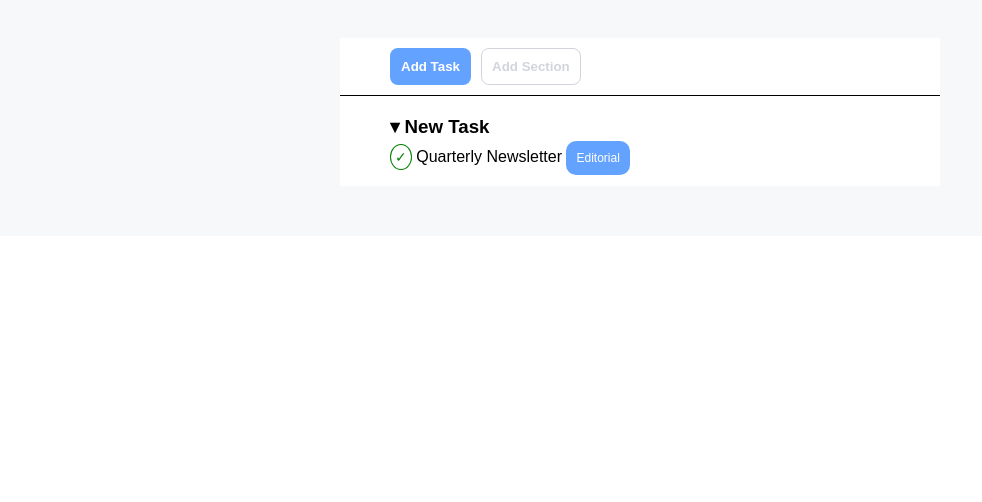
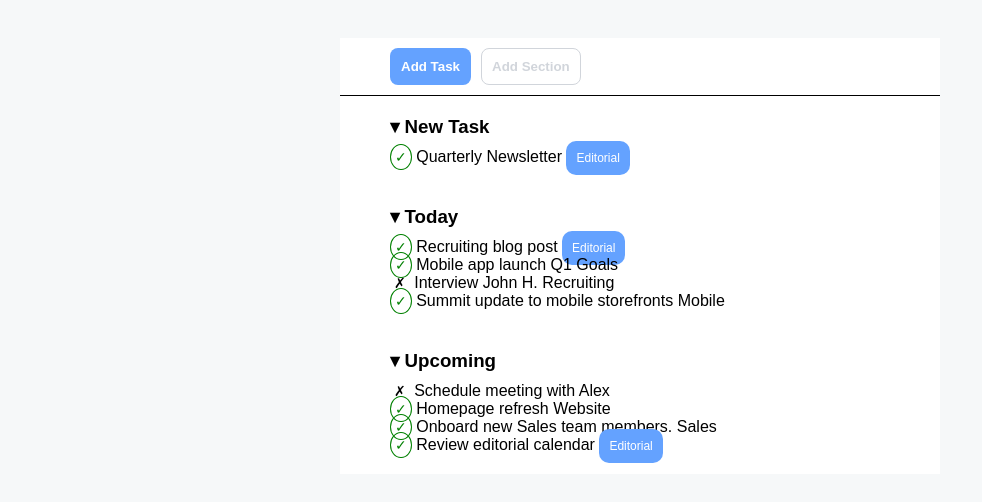
Before and after one commit to giuseppemele94/html-css-toboolist, a plain HTML site: page index.html in a window 1280 px wide. Shown: the part 82-584 px from the top of the page, without its empty margins (0-982 px from the left). Drawn offline with Linux system fonts and the light colour scheme.

Commit message:
feat : aggiunta seconda e terza sezione della lista

```diff
--- a/index.html
+++ b/index.html
@@ -36,6 +36,59 @@
                     </ul>
                 </section>
 
+                <section class ="block">
+                    <h3 class="section-title"> <span class ="separator">▾</span> Today</h3>
+                    <ul class ="tasks">
+                        <li class ="task">
+                            <span class="status done">✓</span>
+                            <span class="task-text">Recruiting blog post</span>
+                            <span class="editorial">Editorial</span>
+                        </li>
+                        <li class ="task">
+                            <span class="status done">✓</span>
+                            <span class="task-text">Mobile app launch</span>
+                            <span class="q1-goals">Q1 Goals</span>
+                        </li>
+                        <li class ="task">
+                            <span class="status cancel">✗</span>
+                            <span class="task-text">Interview John H.</span>
+                            <span class="recruiting">Recruiting</span>
+                        </li>
+                        <li class ="task">
+                            <span class="status done">✓</span>
+                            <span class="task-text">Summit update to mobile storefronts</span>
+                            <span class="mobile">Mobile</span>
+                        </li>
+                    </ul>
+                </section>
+
+                 <section class ="block">
+                    <h3 class="section-title"> <span class ="separator">▾</span> Upcoming</h3>
+                    <ul class ="tasks">
+                        <li class ="task">
+                            <span class="status cancel">✗</span>
+                            <span class="task-text">Schedule meeting with Alex</span>
+
+                        </li>
+                        <li class ="task">
+                            <span class="status done">✓</span>
+                            <span class="task-text">Homepage refresh</span>
+                            <span class="website">Website</span>
+                        </li>
+                        <li class ="task">
+                            <span class="status done">✓</span>
+                            <span class="task-text">Onboard new Sales team members.</span>
+                            <span class="sales">Sales</span>
+                        </li>
+                        <li class ="task">
+                            <span class="status done">✓</span>
+                            <span class="task-text">Review editorial calendar</span>
+                            <span class="editorial">Editorial</span>
+                        </li>
+                    </ul>
+                </section>
+
+
 
             </div>
 
```
